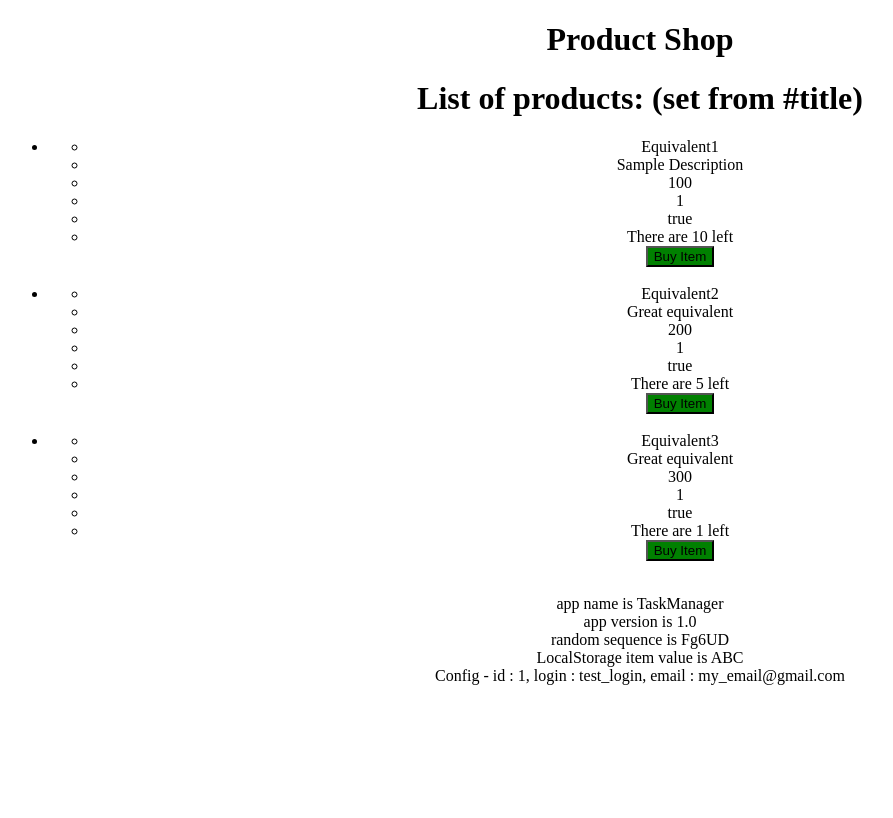
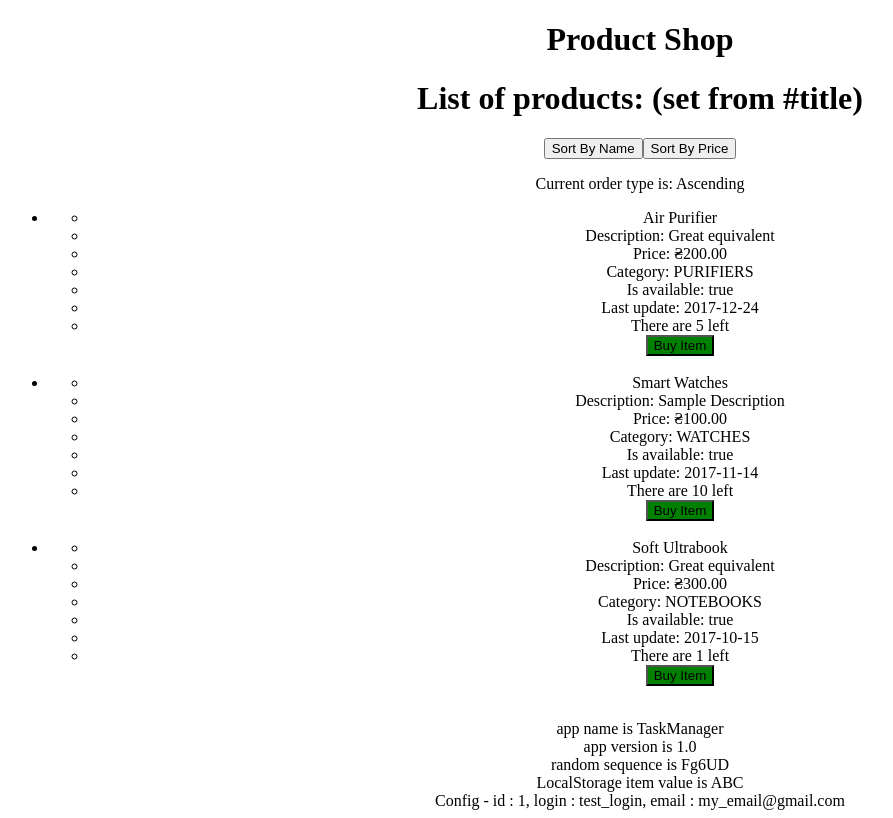
Before and after one commit to mykhailo-samus/angular5_practice, an Angular app in the folder shop/: page / in a window 1280 px wide. Shown: the whole page, without its empty margins (0-893 px from the left). Built offline with nearby package versions, Linux system fonts and the light colour scheme.

Commit message:
implement task4

```diff
--- /dev/null
+++ b/shop/src/app/cart/cart-item/shared/pipes/order-by.pipe.ts
@@ -0,0 +1,29 @@
+import { Pipe, PipeTransform } from '@angular/core';
+
+@Pipe({
+  name: 'orderBy'
+})
+export class OrderByPipe implements PipeTransform {
+
+  transform(value: any[], property: string, isAscending: boolean = false): any {
+    if (!value || value.length == 0 || !property) {
+      return;
+    }
+
+    if (Array.isArray(value)) {
+      return this.sortArray(value, property, isAscending);
+    }
+  }
+
+  private sortArray(value: any[], property: any, isAscending: boolean): any[] {
+    return value.sort((a, b) => {
+      if (a[property] > b[property]) {
+        return isAscending ? 1 : -1;
+      }
+      if (a[property] < b[property]) {
+        return isAscending ? -1 : 1;
+      }
+      return 0;
+    });
+  }
+}
--- a/shop/src/app/product/product-list/product-list.component.html
+++ b/shop/src/app/product/product-list/product-list.component.html
@@ -2,8 +2,18 @@
 <div style="text-align:center">
   <h1 #title>
   </h1>
+      <div>
+        <button  (click)="orderByProperty('name')"> Sort By Name</button>
+        <button  (click)="orderByProperty('price')"> Sort By Price</button>
+
+        <p>Current order type is:
+          <span *ngIf="sortByAscending"> Ascending</span>
+          <span *ngIf="!sortByAscending"> Descending</span>
+        </p>
+    </div>
+
   <ul>
-    <li *ngFor='let product of products'>
+    <li *ngFor='let product of products | orderBy:sortByProperty:sortByAscending'>
       <app-product [item]='product' (productBuy)='onProductBuy($event)'></app-product>
     </li>
   </ul>
--- a/shop/src/app/product/product-list/product-list.component.ts
+++ b/shop/src/app/product/product-list/product-list.component.ts
@@ -30,6 +30,8 @@ export class ProductListComponent implements OnInit, AfterViewInit {
     @Inject(GeneratorService) private generatorService,
     @Inject(LocalStorageService) private localStorageService,
     @Optional() private configOptionsService: ConfigOptionsService) { }
+    sortByProperty: string;
+    sortByAscending: boolean;
 
   ngOnInit() {
     this.products = this._productService.getProducts();
@@ -42,6 +44,9 @@ export class ProductListComponent implements OnInit, AfterViewInit {
       this.configOptionsService.Save(new Config(1, 'test_login', 'my_email@gmail.com'));
       this.config = this.configOptionsService.GetConfig();
     }
+
+    this.sortByProperty = 'name';
+    this.sortByAscending = true;
   }
 
   ngAfterViewInit() {
@@ -58,4 +63,9 @@ export class ProductListComponent implements OnInit, AfterViewInit {
       product.isAvailable = false;
     }
   }
+
+    orderByProperty(property: string): void {
+        this.sortByAscending = !this.sortByAscending;
+        this.sortByProperty = property;
+    }
 }
--- a/shop/src/app/product/product.module.ts
+++ b/shop/src/app/product/product.module.ts
@@ -12,6 +12,7 @@ import { generatorServiceFactory } from "../shared/providers/generator.service.p
 import { ConfigOptionsService } from "../shared/services/config.service";
 import { LocalStorageService } from "../shared/services/local-storage.service";
 import { СoloringDirective } from "../shared/directives/coloring-change.directive";
+import { OrderByPipe } from "../cart/cart-item/shared/pipes/order-by.pipe";
 
 let generatorLength = 5;
 
@@ -20,7 +21,8 @@ let generatorLength = 5;
   declarations: [
     ProductListComponent,
     ProductComponent,
-    СoloringDirective
+    СoloringDirective,
+    OrderByPipe,
   ],
   providers: [ProductService,
     CartService,
--- a/shop/src/app/product/product/product.component.html
+++ b/shop/src/app/product/product/product.component.html
@@ -1,9 +1,10 @@
 <ul (click)='onProductClick()'>
     <li>{{item.name}}</li>
-    <li>{{item.description}}</li>
-    <li>{{item.price}}</li>
-    <li>{{item.category}}</li>
-    <li>{{item.isAvailable}}</li>
+    <li>Description: {{item.description}}</li>
+    <li>Price: {{item.price | currency:'UAH':'₴'}}</li>
+    <li>Category: {{item.category | uppercase }}</li>
+    <li>Is available: {{item.isAvailable}}</li>
+    <li>Last update: {{item.lastUpdateTime | date:'yyyy-MM-dd'}}</li>
     <li>There are {{item.availableCount}} left</li>
     <button [disabled]="!item.isAvailable" [ngStyle]="{'background-color': item.isAvailable ? 'green':'white'}" (click)="productBuy.emit(item)">Buy Item</button>
 </ul>
--- a/shop/src/app/product/product/shared/enums/category.enum.ts
+++ b/shop/src/app/product/product/shared/enums/category.enum.ts
@@ -1,4 +1,5 @@
 export enum Category {
-  Ingredients,
-  Equivalents
+  Watches,
+  Purifiers,
+  Notebooks
 }
--- a/shop/src/app/product/product/shared/interfaces/product.interface.ts
+++ b/shop/src/app/product/product/shared/interfaces/product.interface.ts
@@ -5,6 +5,6 @@ export interface ProductInterface {
 	 name: string;
 	 description?: string;
 	 price: number;
-	 category: Category;
+	 category: string;
 	 isAvailable: boolean;
 }
--- a/shop/src/app/product/product/shared/mocks/mock-products.ts
+++ b/shop/src/app/product/product/shared/mocks/mock-products.ts
@@ -3,7 +3,7 @@ import { Category } from '../enums/category.enum';
 import { ProductInterface } from "../interfaces/product.interface";
 
 export const PRODUCTS: Product[] = [
-  new Product(1, 'Equivalent1', 100, true, 10, Category.Equivalents),
-  new Product(2, 'Equivalent2', 200, true, 5, Category.Equivalents, 'Great equivalent'),
-  new Product(3, 'Equivalent3', 300, true, 1, Category.Equivalents, 'Great equivalent')
+  new Product(1, 'Smart Watches', 100, true, 10, new Date(2017, 10, 14), Category[Category.Watches]),
+  new Product(2, 'Air Purifier', 200, true, 5, new Date(2017, 11, 24), Category[Category.Purifiers], 'Great equivalent'),
+  new Product(3, 'Soft Ultrabook', 300, true, 1, new Date(2017, 9, 15), Category[Category.Notebooks], 'Great equivalent')
 ];
--- a/shop/src/app/product/product/shared/models/product.model.ts
+++ b/shop/src/app/product/product/shared/models/product.model.ts
@@ -5,18 +5,21 @@ export class Product implements ProductInterface {
 	 readonly id: number;
 	 readonly name: string;
 	 readonly description?: string;
+	 readonly lastUpdateTime;
 	 readonly price: number;
-	 readonly category: Category;
+	 readonly category: string;
 	 isAvailable: boolean;
-	 availableCount: number
+	 availableCount: number;
 
 	constructor(id: number, name: string, price: number, isAvailable: boolean,
 		availableCount: number,
-		category: Category = Category.Equivalents,
+	    lastUpdateTime: Date,
+		category: string = 'No Category',
 		description: string = "Sample Description") {
 		this.id = id;
 		this.name = name;
 		this.price = price;
+		this.lastUpdateTime = lastUpdateTime;
 		this.isAvailable = isAvailable;
 		this.availableCount = availableCount;
 		this.category = category;
```
Also changed, not shown: 1 other file (tests, documents, lock files or other folders).
